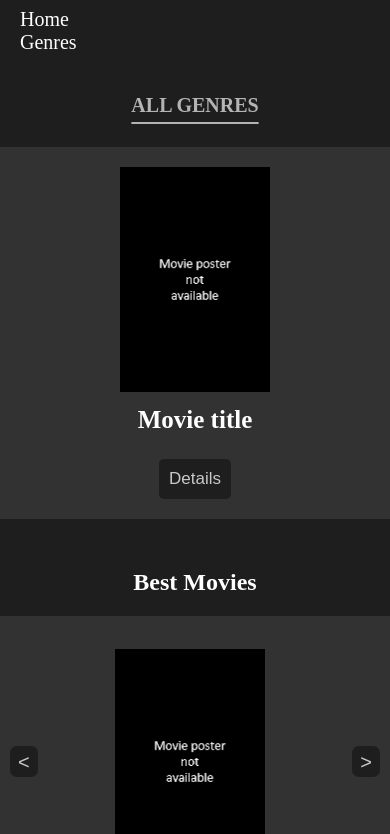
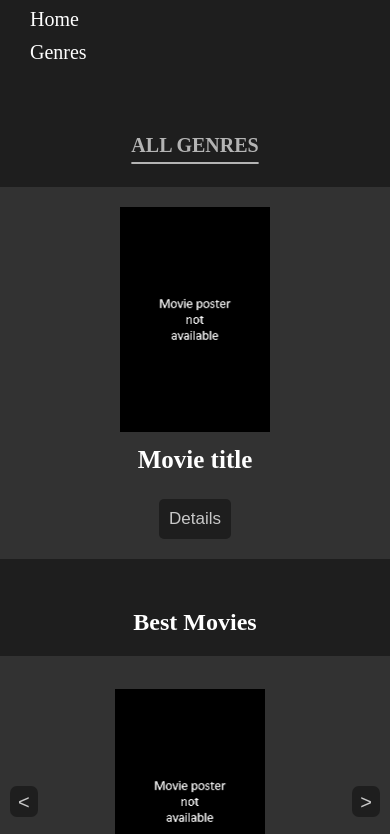
Before and after one commit to romansainthilaire/just_stream_it, a plain HTML site: page index.html in a window 390 px wide. Shown: the part 109-943 px from the top of the page. Drawn offline with nearby package versions, Linux system fonts and the light colour scheme; no server answers.

Commit message:
Refactoring

```diff
--- a/css/style.css
+++ b/css/style.css
@@ -51,16 +51,28 @@ button:hover {
     display: flex;
 }
 
-.navbar__link {
+.nav-link, .dropdown__button {
     color: white;
-    text-decoration: none;
     font-size: 23px;
     margin-right: 50px;
+    padding: 10px 0;
 }
 
-#home:hover {
+.nav-link {
+    text-decoration: none;
+}
+
+.nav-link:hover {
     text-decoration: underline;
     text-underline-offset: 8px;
+}
+
+.dropdown__button {
+    font-family: initial;
+}
+
+.dropdown__button:hover {
+    background-color: rgb(30, 30, 30);;
 }
 
 .dropdown:hover .dropdown__content {
@@ -267,10 +279,10 @@ footer {
         margin-top: 20px;
     }
 
-    .navbar__link {
+    .nav-link, .dropdown__button {
         font-size: 20px;
         margin-right: 20px;
-        padding-bottom: 20px;
+        padding: 10px 0;
     }
 
     .dropdown__content {
@@ -300,7 +312,7 @@ footer {
     }
 
     .navbar {
-        padding-top: 20px;
+        padding: 20px;
         display: block;
     }
 
@@ -309,19 +321,14 @@ footer {
         display: block;
     }
 
-    .navbar__link {
-        font-size: 20px;
-        margin-right: 20px;
-        padding-bottom: 20px;
-    }
-
-    #home:hover {
-        text-decoration: none;
+    .nav-link, .dropdown__button {
+        margin: 0 0 0 10px;
     }
 
     .dropdown__content {
         background-color: rgb(80, 80, 80);
         width: 100px;
+        margin-left: 10px;
     }
 
     .dropdown__content span {
--- a/index.html
+++ b/index.html
@@ -14,12 +14,10 @@
     <div class="navbar">
         <img id="juststreamit-logo" src="img/juststreamit-logo.png" alt="">
         <div class="navbar__container">
-            <a class="navbar__link" id="home" href="index.html">Home</a>
+            <a class="nav-link" id="home" href="index.html">Home</a>
             <div class="dropdown">
-                <a class="navbar__link">Genres</a>
-                <div class="dropdown__content">
-                    <div class="offset"></div>
-                </div>
+                <button class="dropdown__button">Genres</button>
+                <div class="dropdown__content"></div>
             </div>
         </div>
     </div>
```
